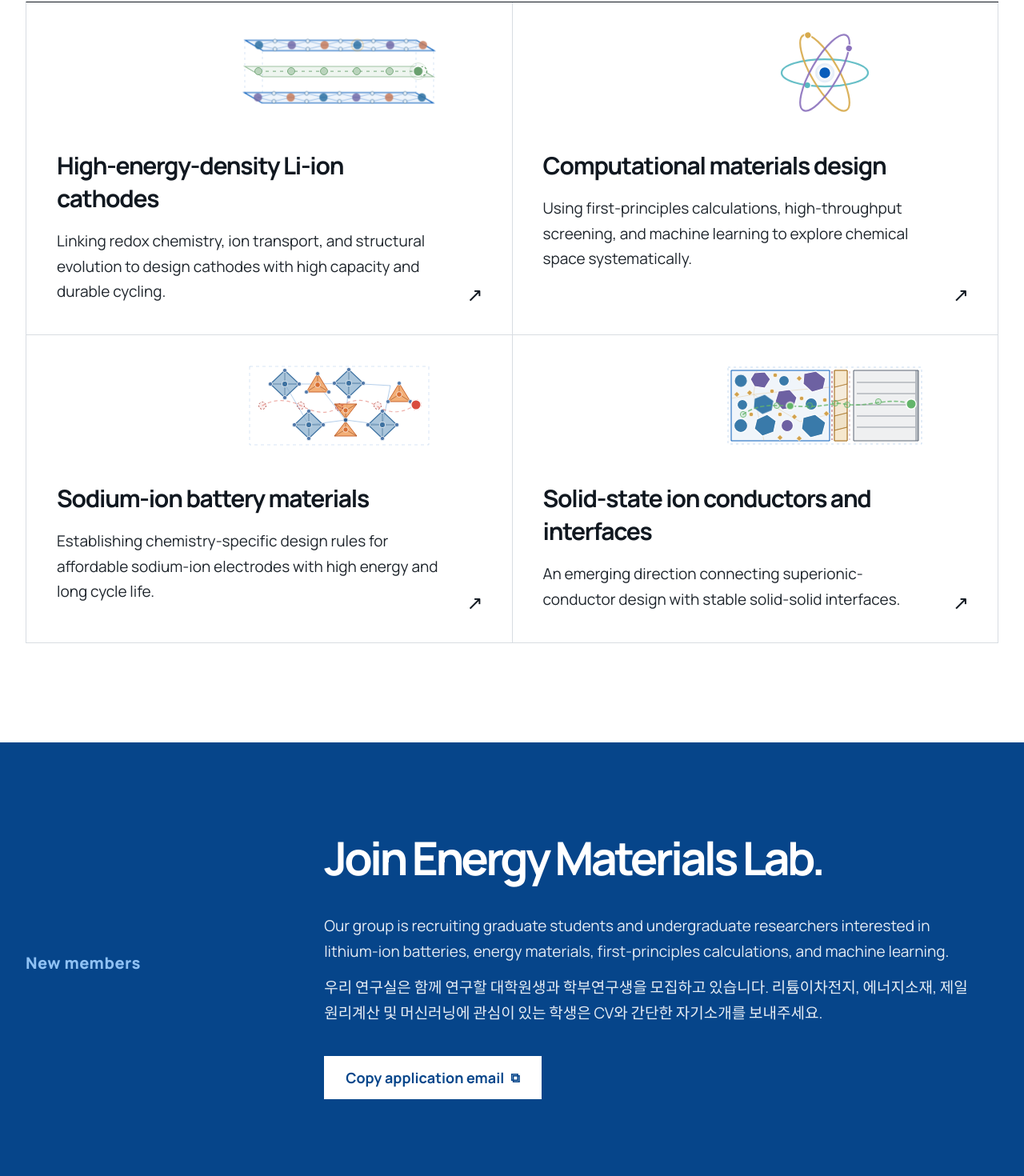
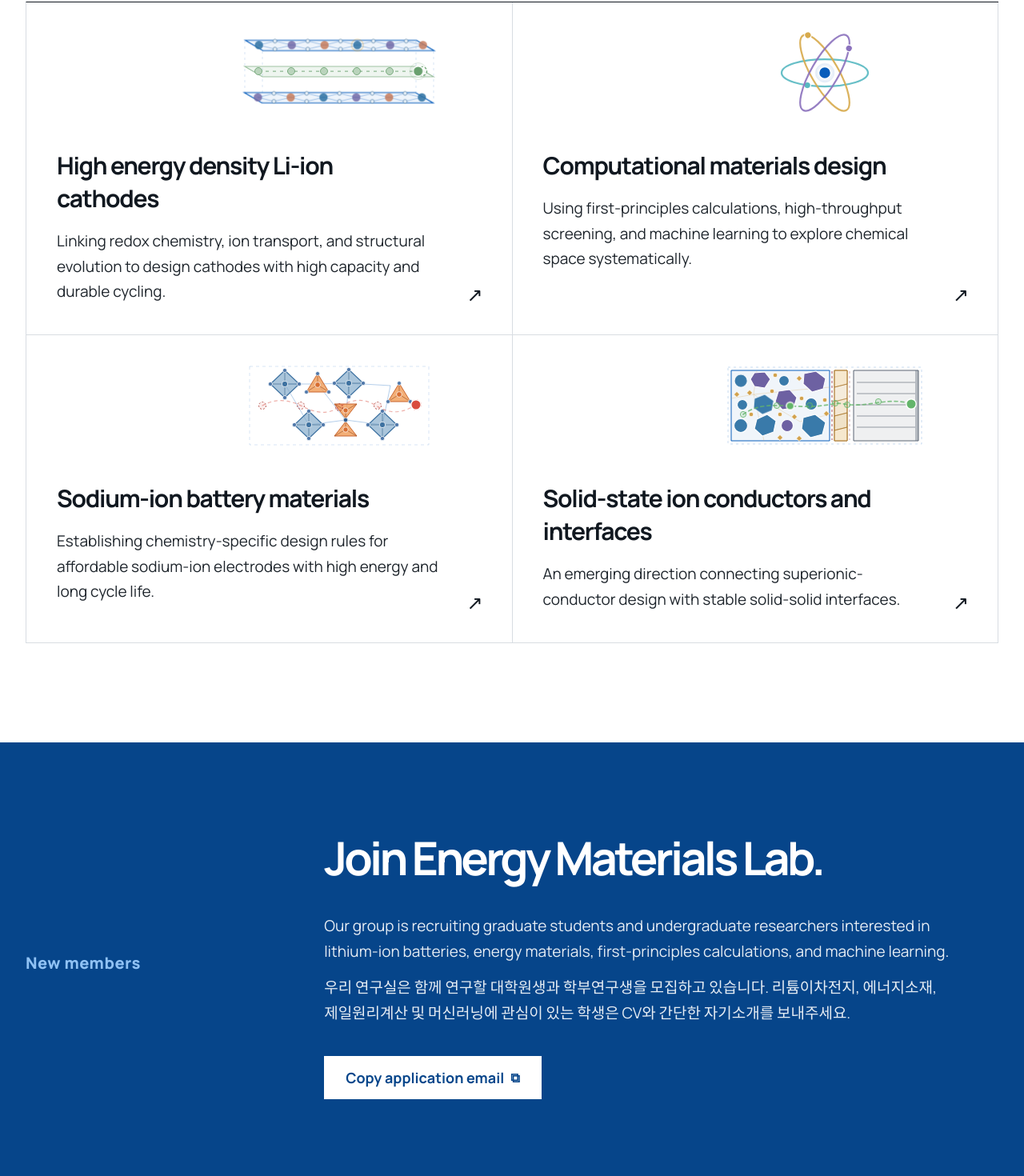
Before and after one commit to Energy-Materials-Laboratory/energy-materials-laboratory.github.io, a Next.js app: page / in a window 1280 px wide. Shown: the part 2843-4313 px from the top of the page at 80% size. Built offline with nearby package versions, Linux system fonts and the light colour scheme.

Commit message:
Remove high energy density hyphens and keep Korean recruitment words together

```diff
--- a/app/contact/page.tsx
+++ b/app/contact/page.tsx
@@ -12,7 +12,7 @@ export default function ContactPage() {
           <h1 className="contact-page-label">{contact.hero.eyebrow}</h1>
           <div className="contact-intro-copy">
             <p>{contact.recruitment.english}</p>
-            <p>{contact.recruitment.korean}</p>
+            <p lang="ko" className="recruitment-korean">{contact.recruitment.korean}</p>
           </div>
         </div>
         <div className="contact-details">
--- a/app/globals.css
+++ b/app/globals.css
@@ -2612,6 +2612,11 @@ summary:focus-visible {
   max-width: 700px;
   display: grid;
   gap: 16px;
+}
+
+.recruitment-korean {
+  word-break: keep-all;
+  overflow-wrap: break-word;
 }
 
 .contact-intro-copy > p {
--- a/app/page.tsx
+++ b/app/page.tsx
@@ -125,7 +125,7 @@ export default function Home() {
           <div className="recruitment-copy">
             <h2>{contact.recruitment.title}</h2>
             <p>{contact.recruitment.english}</p>
-            <p>{contact.recruitment.korean}</p>
+            <p lang="ko" className="recruitment-korean">{contact.recruitment.korean}</p>
             <EmailCopyButton
               className="button button-light"
               email={contact.principalInvestigator.email}
--- a/content/research.json
+++ b/content/research.json
@@ -6,7 +6,7 @@
   "areas": [
     {
       "index": "01",
-      "title": "High-energy-density Li-ion cathodes",
+      "title": "High energy density Li-ion cathodes",
       "short": "Linking redox chemistry, ion transport, and structural evolution to design cathodes with high capacity and durable cycling.",
       "detail": "Our group studies Li-rich layered oxides, high-Ni layered cathodes, and disordered-rocksalt materials. We resolve how high-valent transition-metal and oxygen redox, cation migration, oxygen dimerization, and phase evolution control capacity, voltage hysteresis or decay, and long-term stability. By integrating atomistic computation, synthesis, electrochemistry, and multiscale characterization, we translate degradation mechanisms into practical design rules.",
       "visual": {
```
